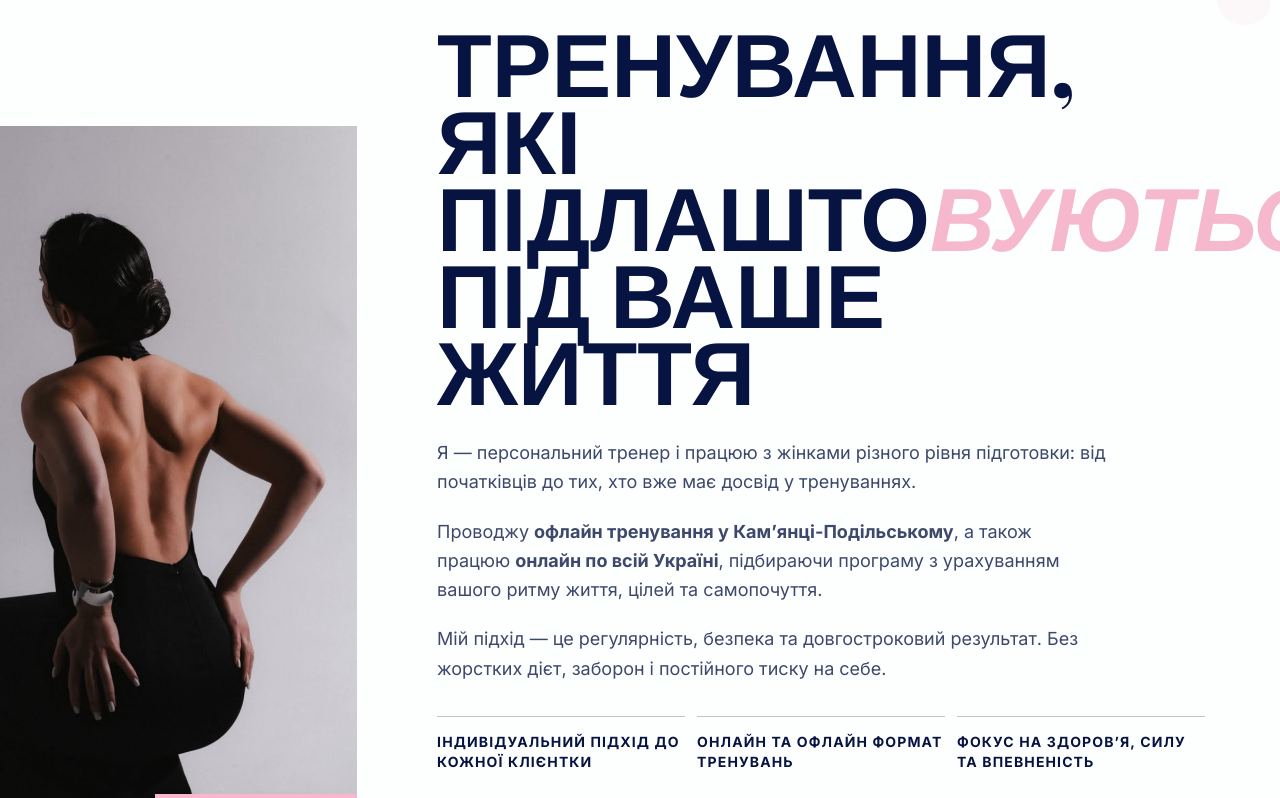
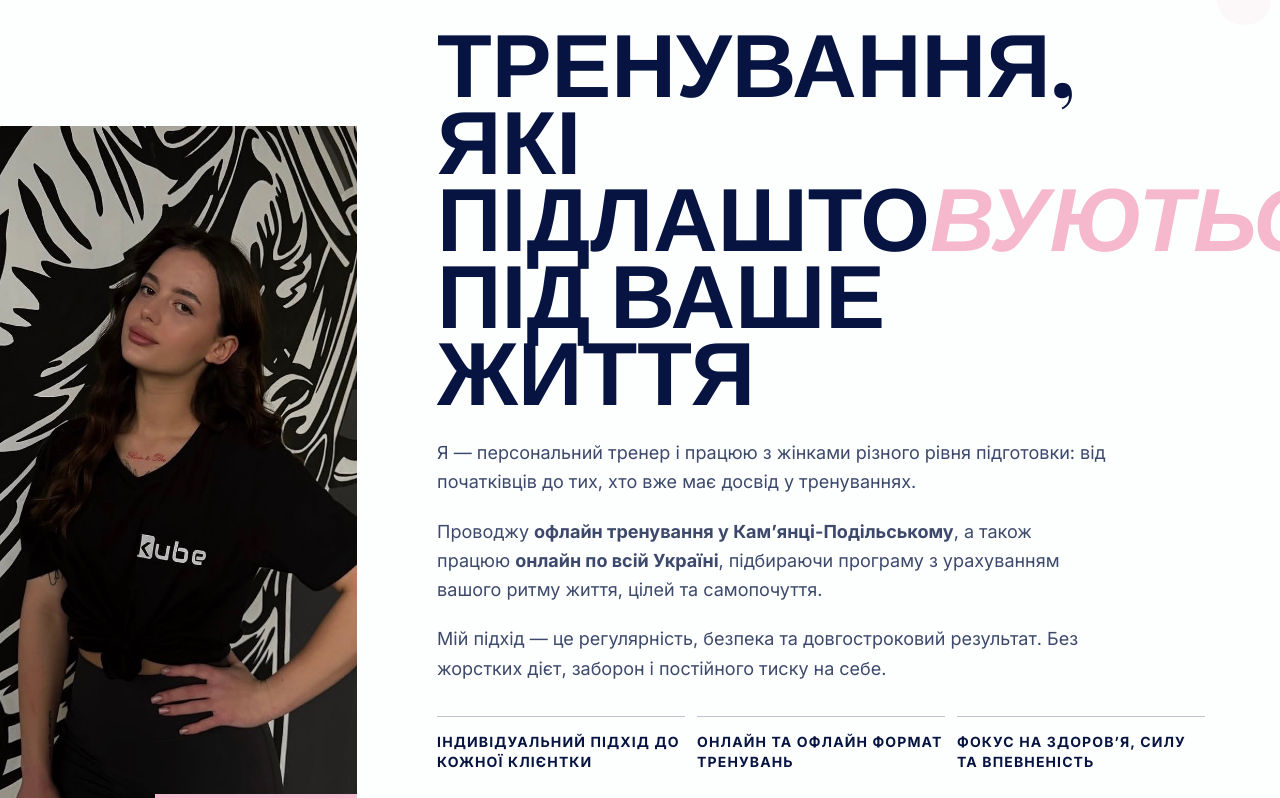
Before and after one commit to dima83909/eli, a Next.js app: page / in a window 1280 px wide. Shown: the part 942-1740 px from the top of the page. Built offline with nearby package versions, Linux system fonts and the light colour scheme; a web font is replaced by a local one.

Commit message:
updated images

```diff
--- a/components/about/AboutCoach.tsx
+++ b/components/about/AboutCoach.tsx
@@ -19,7 +19,14 @@ export default function AboutCoach() {
             alt="Personal fitness coach portrait"
             fill
             sizes="(min-width: 768px) 48vw, 100vw"
-            className="object-cover object-[50%_12%]"
+            className="object-cover object-[50%_12%] md:hidden"
+          />
+          <Image
+            src="/images/IMG_0059.jpg"
+            alt="Personal fitness coach portrait"
+            fill
+            sizes="(min-width: 768px) 48vw, 100vw"
+            className="object-cover object-[50%_12%] hidden md:block"
           />
           <div className="absolute bottom-0 right-0 bg-[#F5B8CC] px-5 py-4 font-serif text-4xl font-black italic text-white sm:px-8 sm:text-6xl">
             100+
--- a/components/hero/Hero.tsx
+++ b/components/hero/Hero.tsx
@@ -21,7 +21,7 @@ export default function Hero() {
             playsInline
           />
           <Image
-            src="/images/IMG_82AE7B2DBE7E-1.jpeg"
+            src="/images/IMG_0059.jpg"
             alt="Personal fitness coach portrait"
             fill
             priority
```
Also changed, not shown: public/images/IMG_0059.jpg (added).
